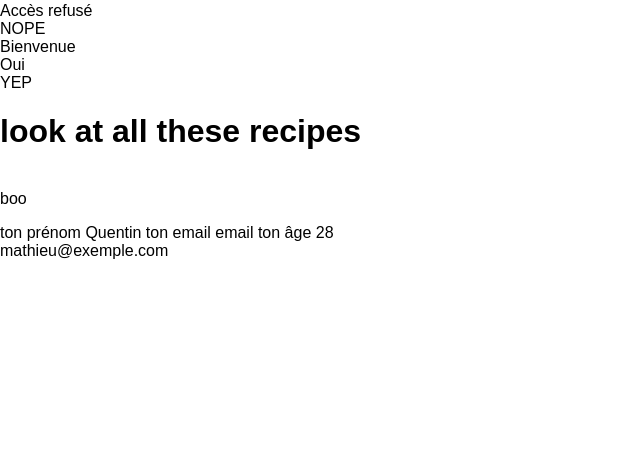
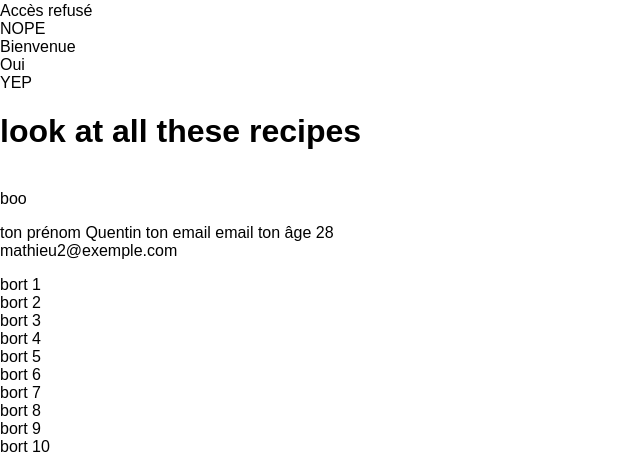
Before and after one commit to projet-turfu/ProjetFutur, a PHP site: page / in a window 1280 px wide. Shown: the part 394-866 px from the top of the page, without its empty margins (0-640 px from the left). Before the commit the page ends 653 px from the top, so only its background shows below. Run offline with PHP 8.4, Linux system fonts and the light colour scheme; some web fonts are replaced.

Commit message:
25/11 changements

```diff
--- a/index.php
+++ b/index.php
@@ -161,7 +161,7 @@
             <br>
             <?php
                 $mickael = ['Mickaël', 'mickael@exemple.com', 'S3cr3t', 34];
-                $mathieu = ['Mathieu', 'mathieu@exemple.com', 'devine', 33];
+                $mathieu = ['Mathieu', 'mathieu2@exemple.com', 'devine', 33];
                 $laurene = ['Laurène', 'laurene@exemple.com', 'P4ssw0rD', 28];
 
                 $users = [$mickael, $mathieu, $laurene];
@@ -171,11 +171,12 @@
         </p>
         <p>
             <?php
-                //$isValid = true;
+                $lines = 1;
 
-                //while ($isValid) {
-                    //echo "valide";
-                //}
+                while ($lines <= 10) {
+                    echo "bort " . $lines . "<br />";
+                    $lines++;
+                }
             ?>
         </p>
 
```
Also changed, not shown: 1 other file.
